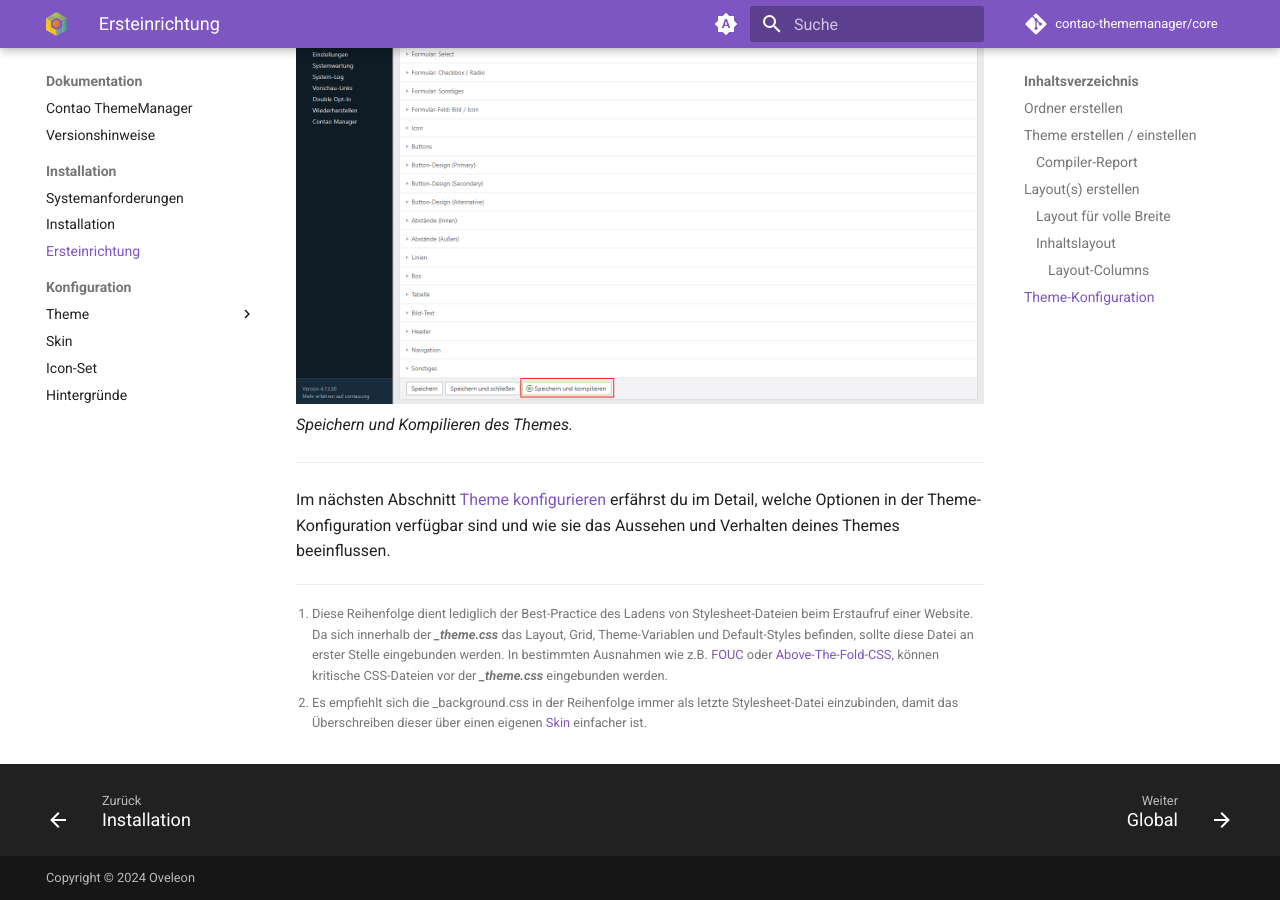
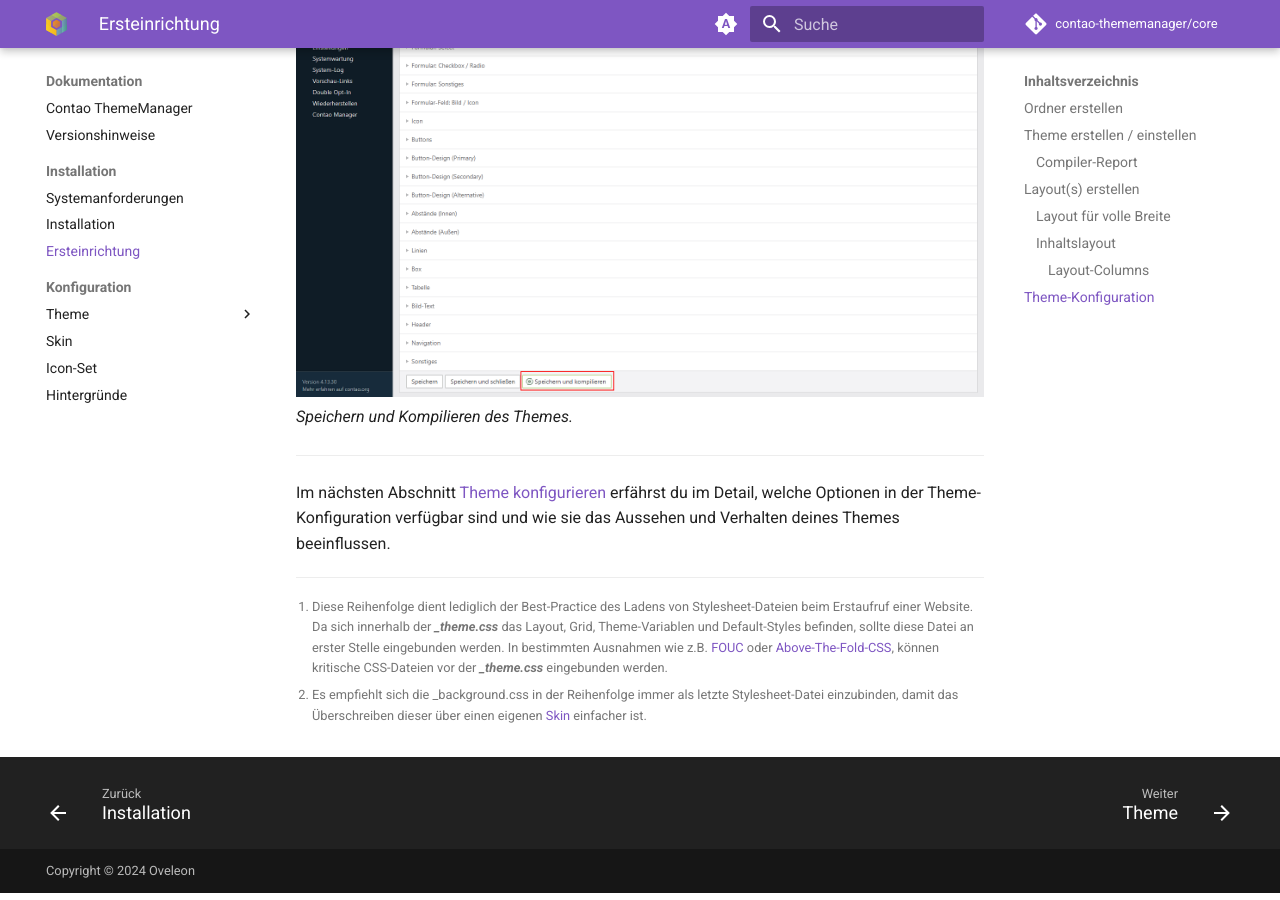
Before and after one commit to contao-thememanager/docs, an MkDocs documentation site: the page built from docs/pages/docs/installation/setup.md, in a window 1280 px wide and 900 px high, scrolled down 7451 px. Built offline with MkDocs 1.6.1 and Material for MkDocs 9.7.7, drawn with Linux system fonts in a browser that asks for light colours; comment, search, counter and statistics services are not loaded.

Commit message:
Prepare docs
- rename theme to overview
- update image paths

```diff
--- a/docs/pages/docs/installation/setup.md
+++ b/docs/pages/docs/installation/setup.md
@@ -7,7 +7,7 @@
 Beginne damit, in die Dateiverwaltung *(System/Dateiverwaltung)* von Contao zu navigieren und erstelle einen Ordner, in
 dem die Theme-Dateien deines erstellten Themes kompiliert werden sollen.
 
-![Ordner erstellen](/assets/setup/2_folder_2.png)
+![Ordner erstellen](../../../assets/setup/2_folder_2.png)
 Stelle sicher, dass dieser Ordner öffentlich erreichbar ist.
 
 ## Theme erstellen / einstellen
@@ -17,13 +17,13 @@
 !!! info
     Schau dir die offizielle [Contao-Dokumentation](https://docs.contao.org/manual/de/layout/theme-manager/themes-verwalten/) an, um zu erfahren, wie ein Theme in Contao eingerichtet wird.
 
-![Ordner im Theme einstellen](/assets/setup/3_theme_3.png)
+![Ordner im Theme einstellen](../../../assets/setup/3_theme_3.png)
 Wähle den zuvor erstellten Ordner aus, in welchen die CSS-Dateien kompiliert werden sollen. Nach der Auswahl des
 Ordners kannst du durch <span class="btn-preview">**Speichern und kompilieren**</span> die initialen Stylesheets
 generieren.
 
 ### Compiler-Report
-![Compiler Report](/assets/setup/3_theme_6.png)
+![Compiler Report](../../../assets/setup/3_theme_6.png)
 Nach erfolgreichem Abschluss wirst du zum Compiler-Report weitergeleitet. Hier werden drei Dateien erstellt:
 
 | Datei           | Funktion                                                                                                                                 |
@@ -59,7 +59,7 @@
 
 Im nachfolgenden Beispiel nennen wir es **Default**.
 
-![Layout für volle Breite erstellen](/assets/setup/4_layout_3.png)
+![Layout für volle Breite erstellen](../../../assets/setup/4_layout_3.png)
 Bei der Erstellung eines neuen Layouts werden bereits folgende Einstellungen durch den ThemeManager vorgenommen:
 
 - Zeilen *(Kopfzeile, Hauptzeile und Fußzeile)*
@@ -71,7 +71,7 @@
 
 Du musst lediglich die im vorherigen Schritt generierten Stylesheets einbinden.
 
-![CSS-Dateien im Layout einbinden](/assets/setup/4_layout_5.png)
+![CSS-Dateien im Layout einbinden](../../../assets/setup/4_layout_5.png)
 Binde nun unter **Externe Stylesheets** deine durch den [Compiler](#compiler-report) erstellten Stylesheets in folgender
 Reihenfolge ein:
 
@@ -93,7 +93,7 @@
 
 Im nachfolgenden Beispiel nennen wir dieses Layout **Content**.
 
-![Default-Layout duplizieren](/assets/setup/4_layout_7.png)
+![Default-Layout duplizieren](../../../assets/setup/4_layout_7.png)
 Dupliziere das zuvor erstellte [Layout](#layout-für-volle-breite) und passe die gewünschte Anzahl der Spalten an.
 
 #### Layout-Columns
@@ -103,7 +103,7 @@
 | 1 Column       | Richtet die Hauptspalte und ***eine*** linke oder rechte Spalte korrekt aus (eine Spalte)                    |
 | 2 Columns      | Richtet die Hauptspalte und ***eine*** linke und rechte Spalte korrekt aus (zwei Spalten)                    |
 
-![Content-Layout einstellen](/assets/setup/4_layout_8.png)
+![Content-Layout einstellen](../../../assets/setup/4_layout_8.png)
 In diesem Beispiel haben wir die Layoutbereiche **Hauptspalte** und **Reche Spalte** hinzugefügt, sodass diese jetzt
 **zwischen** den Layoutbereichen **Hauptspalte Oben** und **Hauptspalte Unten** eingebunden werden müssen.
 
@@ -117,14 +117,14 @@
 Dies umfasst beispielsweise Farben, Typografie, Überschriften, Formulare, Buttons, Tabellen, Layout-Einstellungen, das
 Grid, die Breakpoint-Einstellungen und vieles mehr.
 
-![Theme-Konfiguration](/assets/setup/3_theme_4.png)
+![Theme-Konfiguration](../../../assets/setup/3_theme_4.png)
 Die Theme-Konfiguration lässt sich nun über die Theme-Übersicht mithilfe des
-<img width="22" src="/assets/logo.svg" data-no-zoom> **Theme konfigurieren**-Buttons aufrufen.
+<img width="22" src="../../../assets/logo.svg" data-no-zoom> **Theme konfigurieren**-Buttons aufrufen.
 
-![Beispiel der Theme-Konfiguration](/assets/setup/5_config_1.png)
+![Beispiel der Theme-Konfiguration](../../../assets/setup/5_config_1.png)
 *Änderung der primären Farbe*
 
-![Speichern und Kompilieren des Themes](/assets/setup/3_theme_5.png)
+![Speichern und Kompilieren des Themes](../../../assets/setup/3_theme_5.png)
 *Speichern und Kompilieren des Themes.*
 
 ___
--- a/mkdocs.yml
+++ b/mkdocs.yml
@@ -10,6 +10,7 @@
                     - pages/docs/installation/setup.md
             - Konfiguration:
                     - Theme:
+                          - pages/docs/configuration/theme/overview.md
                           - pages/docs/configuration/theme/global.md
                           - pages/docs/configuration/theme/fonts.md
                           - pages/docs/configuration/theme/headings.md
```
Also changed, not shown: docs/pages/docs/configuration/theme/global.md (+1 -1 lines), docs/pages/docs/installation/install.md (+5 -5 lines), docs/pages/docs/configuration/theme/overview.md (renamed from docs/pages/docs/configuration/theme.md).
